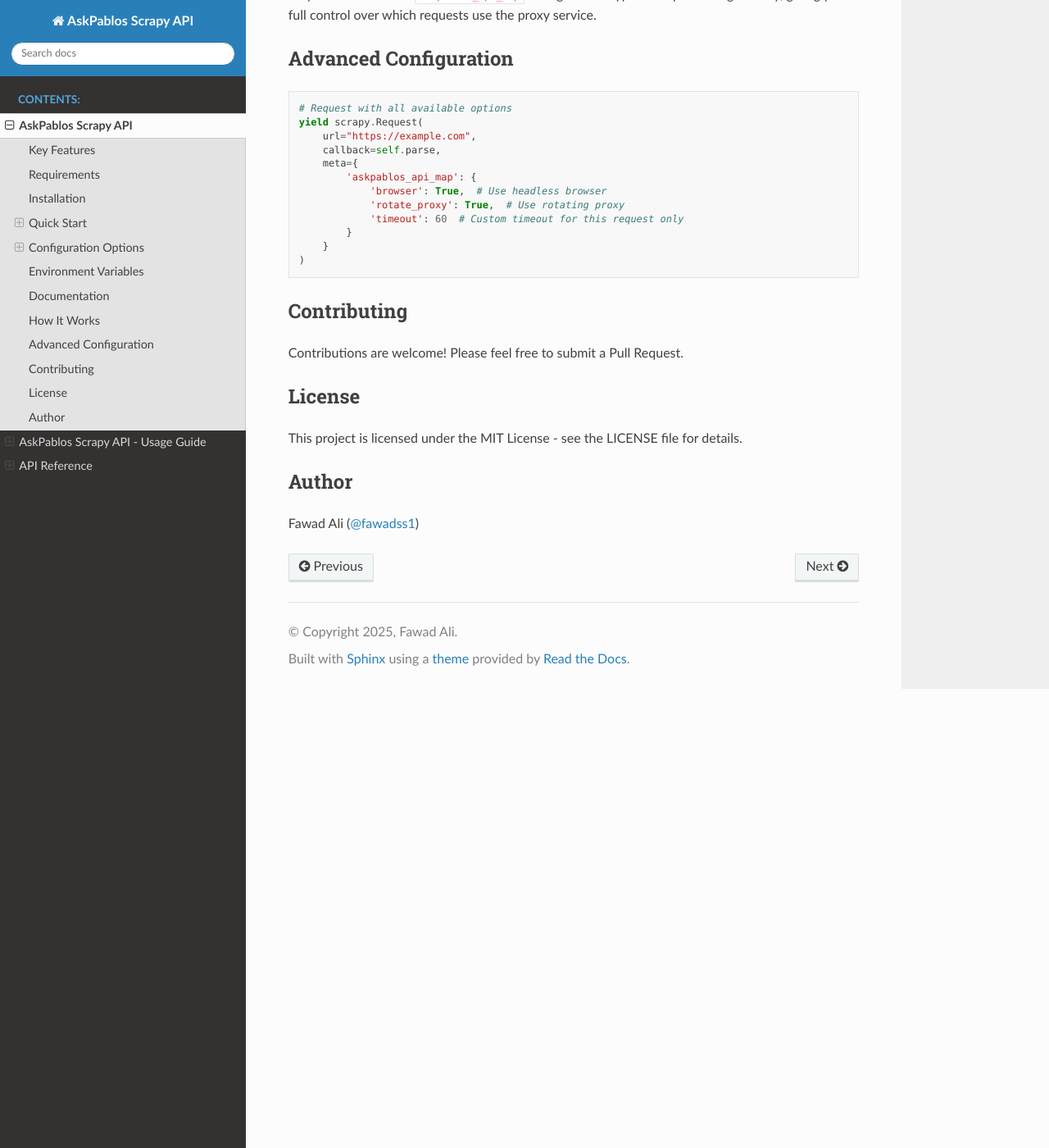
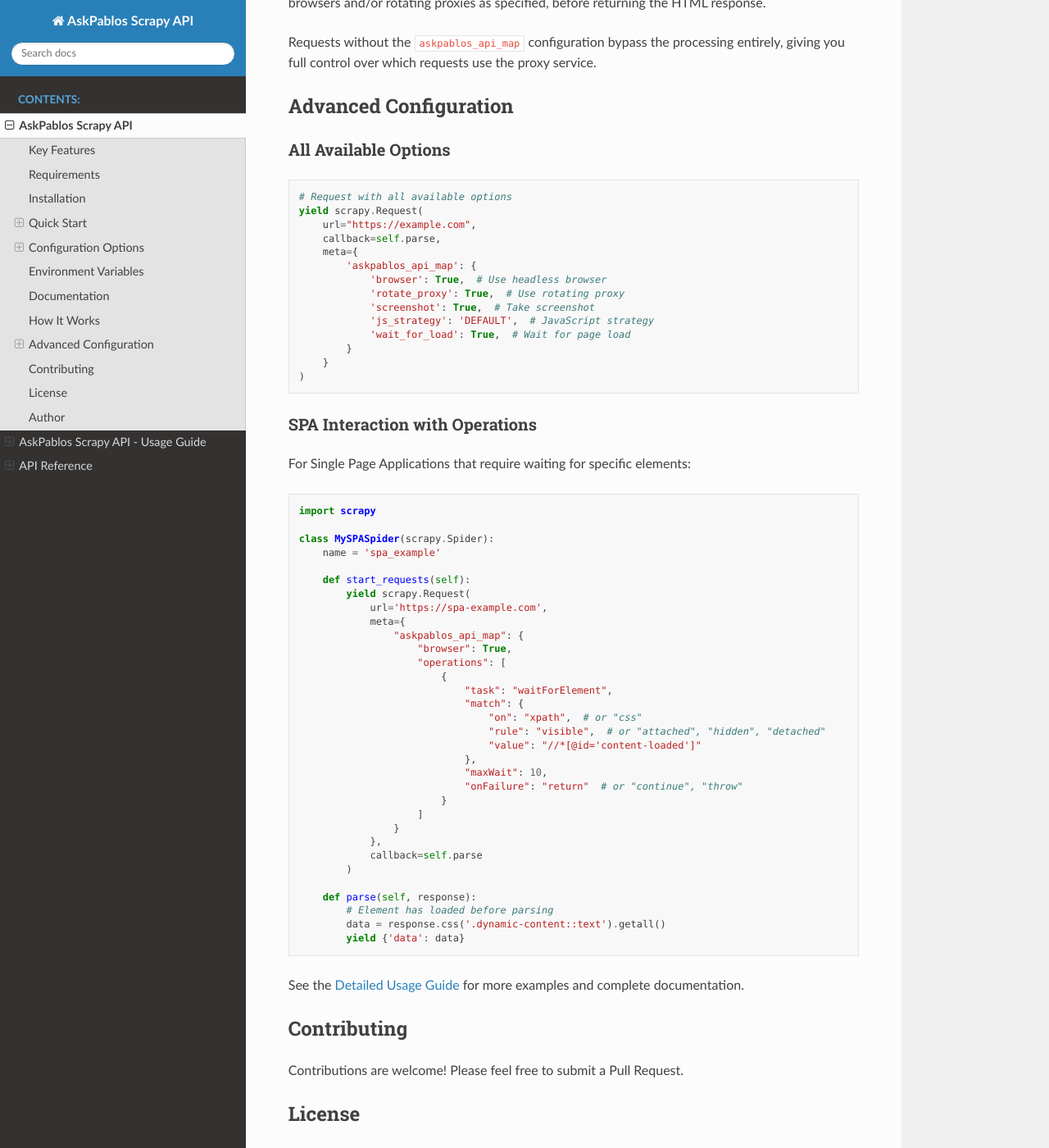
Before and after one commit to fawadss1/askpablos_scrapy_api, a Sphinx documentation site: the page built from docs/pre_def/index.md, in a window 1280 px wide and 1400 px high, scrolled down 2730 px. Shown: the whole window at 82% size. Built offline with Sphinx 7.4.7 and the Read the Docs theme 3.1.0, drawn with Linux system fonts in a browser that asks for light colours; the version number is read from the project's files by our own code; some of the changed text lies outside the part shown.

Commit message:
update documentation to include SPA operations option and usage examples

````diff
--- a/docs/pre_def/index.md
+++ b/docs/pre_def/index.md
@@ -9,6 +9,7 @@
 - 🔄 **Rotating Proxies**: Access to a pool of rotating IP addresses
 - 🧠 **JavaScript Strategies**: Three modes for different scraping scenarios
 - 📸 **Screenshot Capture**: Take screenshots
+- 🎯 **SPA Operations**: Advanced browser operations for interacting with Single Page Applications
 - 🔒 **Secure Authentication**: HMAC-SHA256 request signing
 - 🔁 **Automatic Retries**: Configurable retry logic
 - ⚠️ **Comprehensive Error Handling**: Detailed logging and error reporting
@@ -84,8 +85,9 @@
 | `wait_for_load` | bool     | Wait for page to fully load (requires browser: True)   |
 | `screenshot`    | bool     | Take screenshot of the page (requires browser: True)   |
 | `js_strategy`   | bool/str | JavaScript execution strategy (requires browser: True) |
+| `operations`    | list     | Browser operations for SPA interaction (requires browser: True) |
 
-**Important Note:** The options `wait_for_load`, `screenshot`, and `js_strategy` only work when `browser: True` is set.
+**Important Note:** The options `wait_for_load`, `screenshot`, `js_strategy`, and `operations` only work when `browser: True` is set.
 
 ### JavaScript Strategies
 
@@ -116,6 +118,8 @@
 
 ## Advanced Configuration
 
+### All Available Options
+
 ```python
 # Request with all available options
 yield scrapy.Request(
@@ -125,11 +129,54 @@
         'askpablos_api_map': {
             'browser': True,  # Use headless browser
             'rotate_proxy': True,  # Use rotating proxy
-            'timeout': 60  # Custom timeout for this request only
+            'screenshot': True,  # Take screenshot
+            'js_strategy': 'DEFAULT',  # JavaScript strategy
+            'wait_for_load': True,  # Wait for page load
         }
     }
 )
 ```
+
+### SPA Interaction with Operations
+
+For Single Page Applications that require waiting for specific elements:
+
+```python
+import scrapy
+
+class MySPASpider(scrapy.Spider):
+    name = 'spa_example'
+
+    def start_requests(self):
+        yield scrapy.Request(
+            url='https://spa-example.com',
+            meta={
+                "askpablos_api_map": {
+                    "browser": True,
+                    "operations": [
+                        {
+                            "task": "waitForElement",
+                            "match": {
+                                "on": "xpath",  # or "css"
+                                "rule": "visible",  # or "attached", "hidden", "detached"
+                                "value": "//*[@id='content-loaded']"
+                            },
+                            "maxWait": 10,
+                            "onFailure": "return"  # or "continue", "throw"
+                        }
+                    ]
+                }
+            },
+            callback=self.parse
+        )
+
+    def parse(self, response):
+        # Element has loaded before parsing
+        data = response.css('.dynamic-content::text').getall()
+        yield {'data': data}
+```
+
+See the [Detailed Usage Guide](usage.md) for more examples and complete documentation.
 
 ## Contributing
 
````
